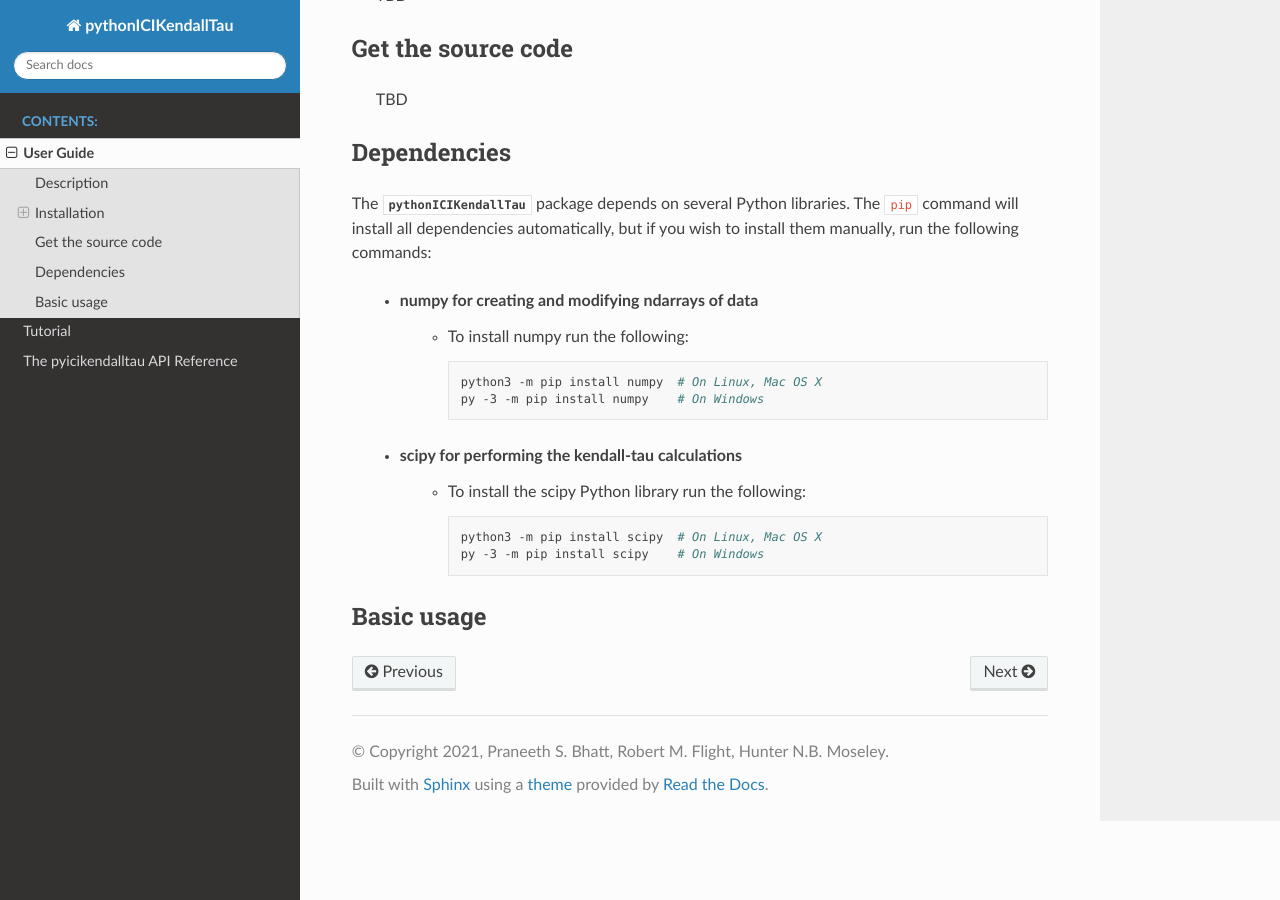
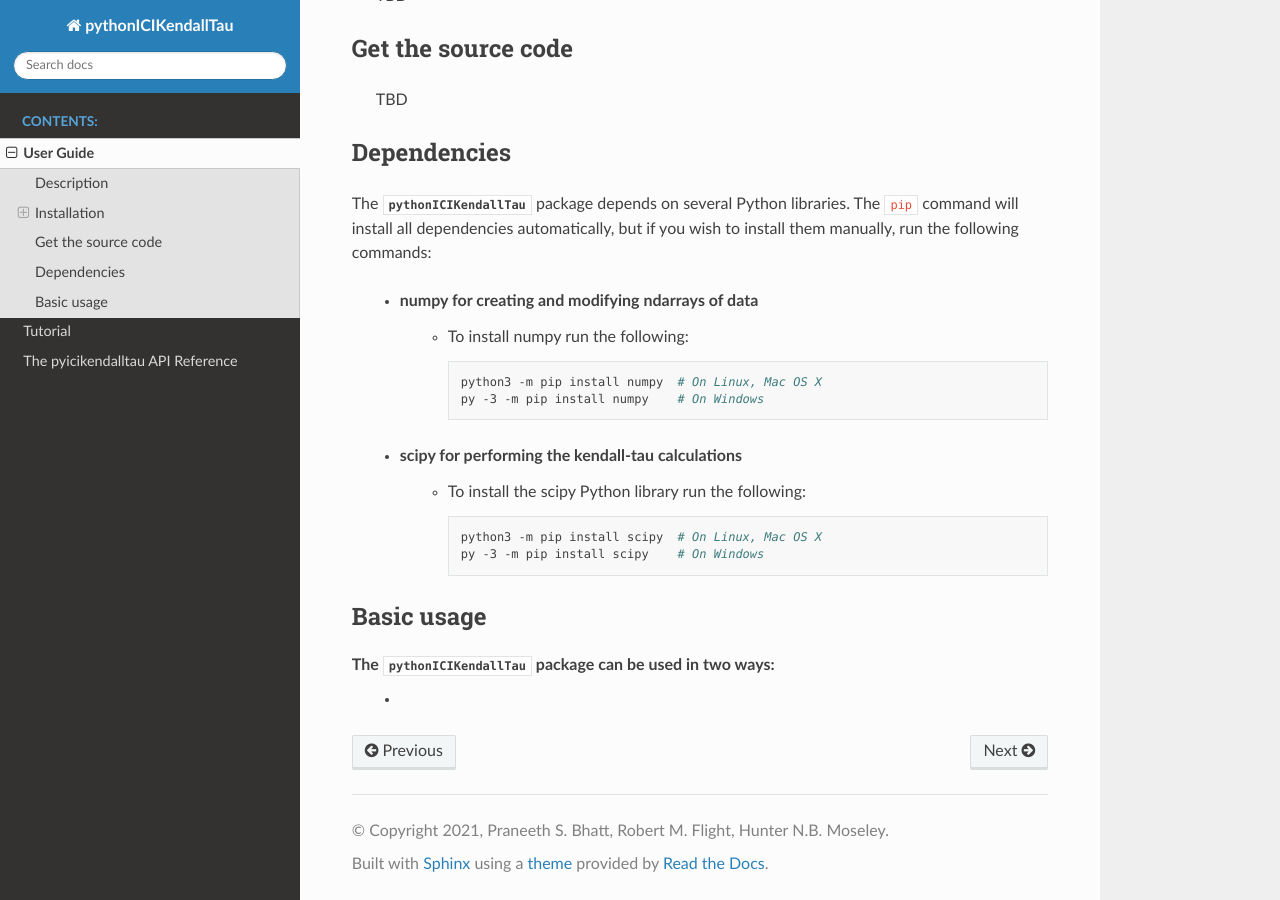
Before and after one commit to MoseleyBioinformaticsLab/icikt, a Sphinx documentation site: the page built from docs/guide.rst, in a window 1280 px wide and 900 px high, scrolled down 607 px. Built offline with Sphinx 7.4.7 and the Read the Docs theme 2.0.0, drawn with Linux system fonts in a browser that asks for light colours.

Commit message:
Update guide.rst

```diff
--- a/docs/guide.rst
+++ b/docs/guide.rst
@@ -52,3 +52,5 @@ run the following commands:
 
 Basic usage
 ~~~~~~~~~~~
+The :mod:`pythonICIKendallTau` package can be used in two ways:
+    *
```
